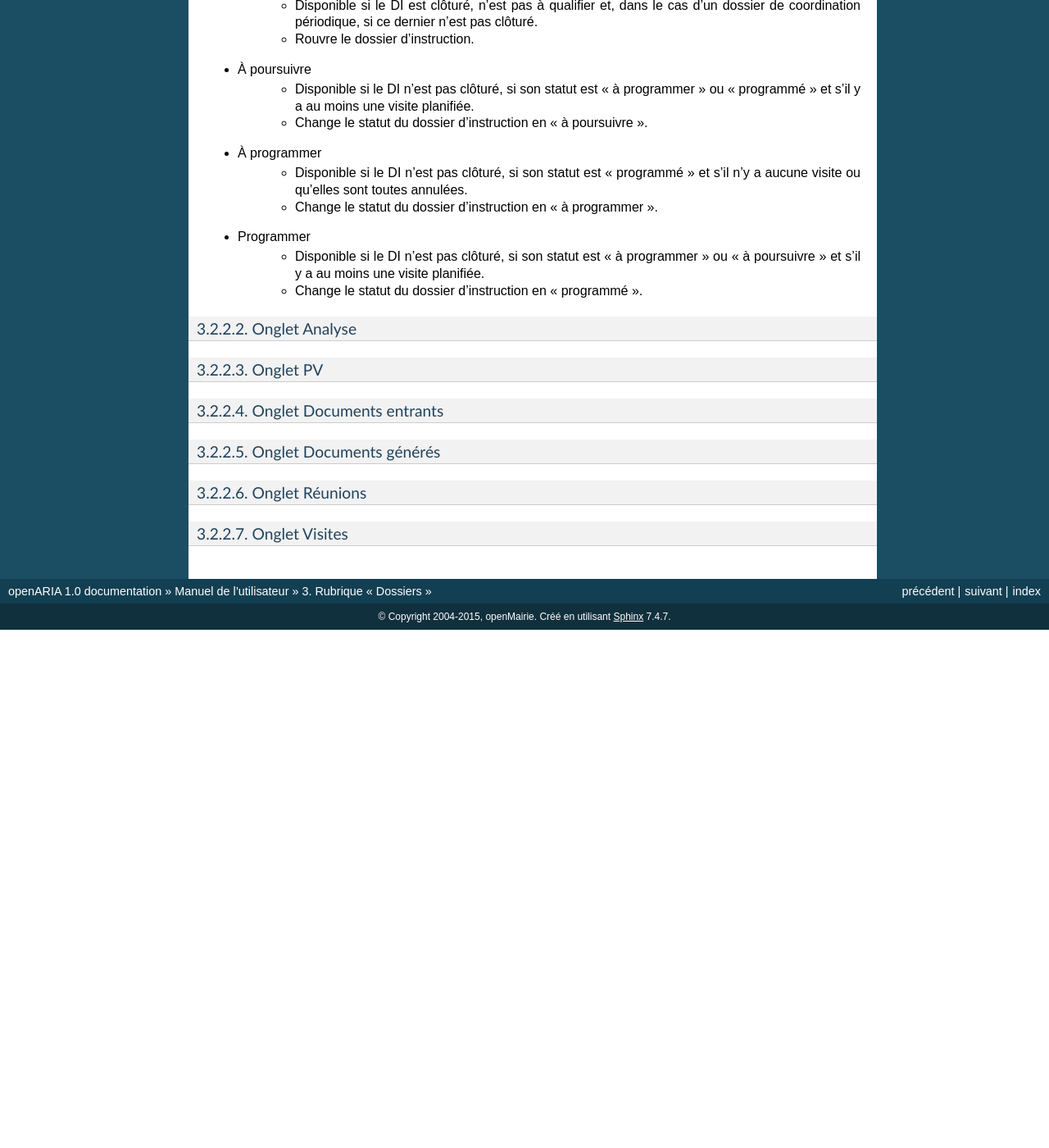
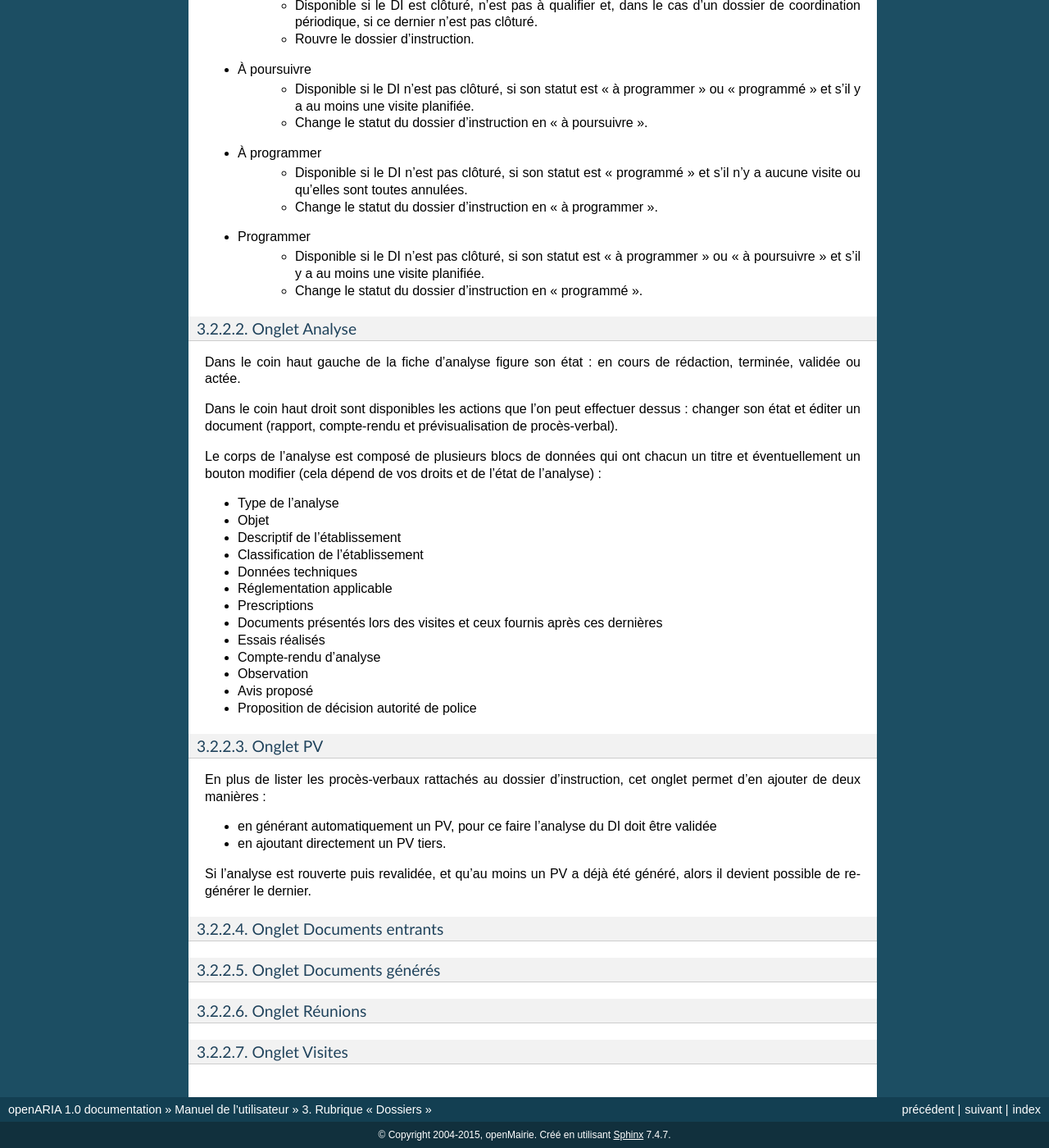
Before and after one commit to jcerini/openaria-documentation, a Sphinx documentation site: the page built from source/manuel_utilisateur/dossiers/index.rst, in a window 1280 px wide and 1400 px high, scrolled down 2702 px. Shown: the whole window at 82% size. Built offline with Sphinx 7.4.7, drawn with Linux system fonts in a browser that asks for light colours; before the commit the page ends 3470 px from its top, so only the background shows below that.

Commit message:
Ajout documentation onglets du DI "Analyse" et "PV".

```diff
--- a/source/manuel_utilisateur/dossiers/index.rst
+++ b/source/manuel_utilisateur/dossiers/index.rst
@@ -155,9 +155,40 @@ Actions
 Onglet Analyse
 ##############
 
+Dans le coin haut gauche de la fiche d'analyse figure son état : en cours de rédaction, terminée, validée ou actée.
+
+
+Dans le coin haut droit sont disponibles les actions que l'on peut effectuer dessus : changer son état et éditer un document (rapport, compte-rendu et prévisualisation de procès-verbal).
+
+
+Le corps de l'analyse est composé de plusieurs blocs de données qui ont chacun un titre et éventuellement un bouton modifier (cela dépend de vos droits et de l'état de l'analyse) :
+
+
++ Type de l'analyse
++ Objet
++ Descriptif de l'établissement
++ Classification de l'établissement
++ Données techniques
++ Réglementation applicable
++ Prescriptions
++ Documents présentés lors des visites et ceux fournis après ces dernières
++ Essais réalisés
++ Compte-rendu d'analyse
++ Observation
++ Avis proposé
++ Proposition de décision autorité de police
+
 
 Onglet PV
 #########
+
+En plus de lister les procès-verbaux rattachés au dossier d'instruction, cet onglet permet d'en ajouter de deux manières :
+
++ en générant automatiquement un PV, pour ce faire l'analyse du DI doit être validée
+
++ en ajoutant directement un PV tiers.
+
+Si l'analyse est rouverte puis revalidée, et qu'au moins un PV a déjà été généré, alors il devient possible de regénérer le dernier.
 
 
 Onglet Documents entrants
```
